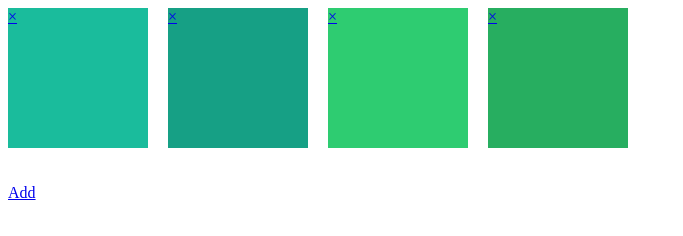
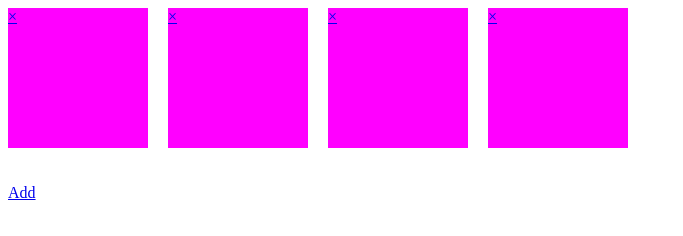
Before and after one commit to a243283712/jiugongge, a plain HTML site: page jquery.gridly/index.html in a window 1280 px wide. Shown: the whole page, without its empty margins (0-683 px from the left). Drawn offline with Linux system fonts and the light colour scheme.

Commit message:
each新增

```diff
--- a/jquery.gridly/index.html
+++ b/jquery.gridly/index.html
@@ -16,7 +16,7 @@
                 width: 300px;
                 height: 300px;
               }
-              .example .brick:nth-child(20n + 1) {
+/*              .example .brick:nth-child(20n + 1) {
       background: #1ABC9C; }
     .example .brick:nth-child(20n + 2) {
       background: #16A085; }
@@ -56,7 +56,7 @@
       background: #95A5A6;
       }
     .example .brick:nth-child(20n + 20) {
-      background: #7F8C8D; }
+      background: #7F8C8D; }*/
         </style>
        <!--  <script src="https://ajax.googleapis.com/ajax/libs/jquery/2.0.2/jquery.min.js" type="text/javascript"></script> -->
         <script src="javascripts/jquery.js" type="text/javascript"></script>
@@ -73,12 +73,14 @@
             });
 
             // var arr = ["#f0f","red","green","yellow","blue"]
-            // function each(){
-            //   $('.brick').each(function(index, el) {
-            //       $(this).css('background','#f0f');
-            //   });
-            // }
-            // each();
+            //
+            each();
+            function each(){
+              $('.brick').each(function(index, el) {
+                  $(this).css('background','#f0f');
+              });
+            }
+
 
             $(document).on("click touchend", ".gridly .brick", function(event) {
               var $this, size;
@@ -109,6 +111,7 @@
               event.preventDefault();
               event.stopPropagation();
               $('.gridly').append(brick);
+              each();
               return $('.gridly').gridly();
             });
             return $('.gridly').gridly();
```
